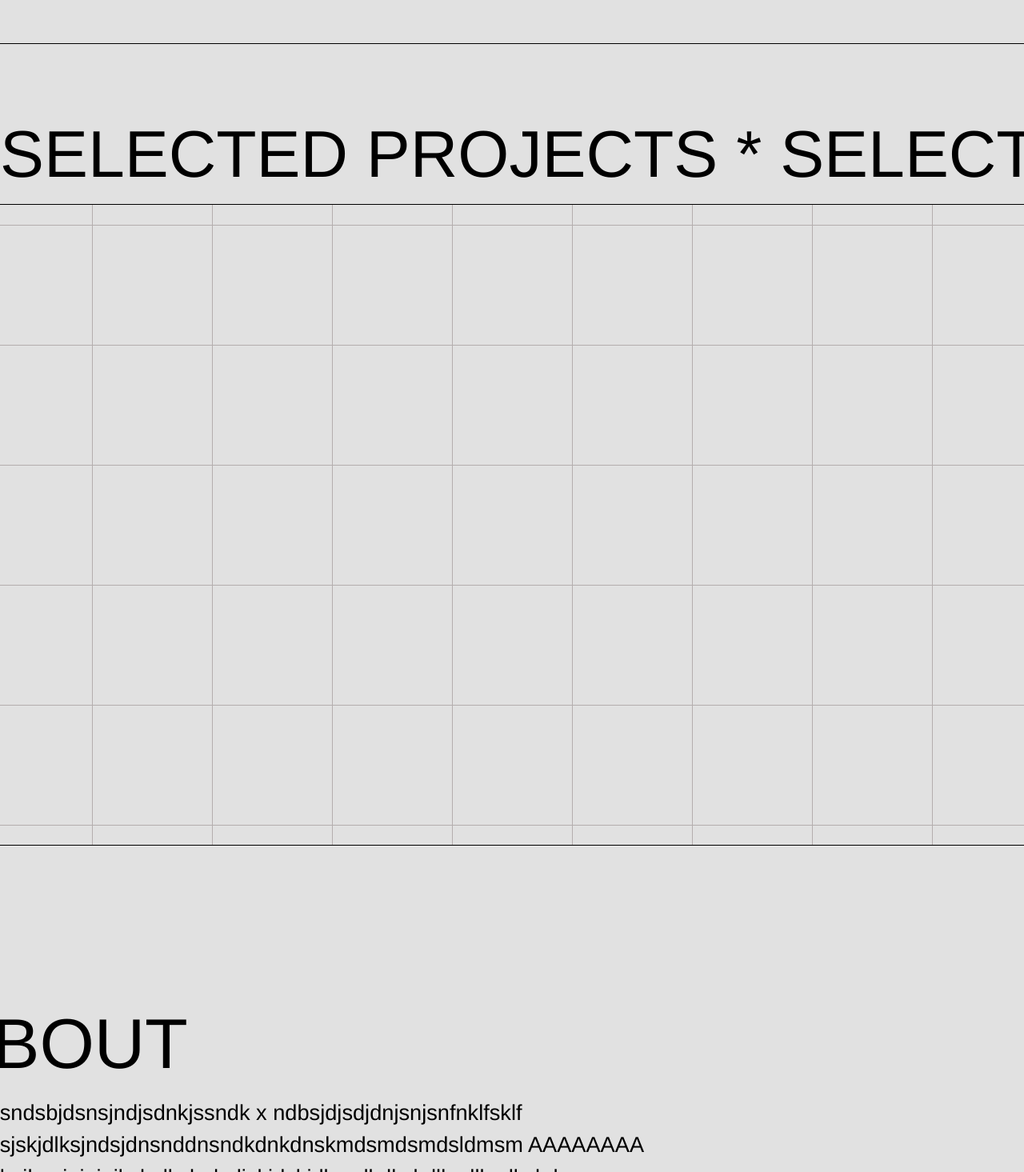
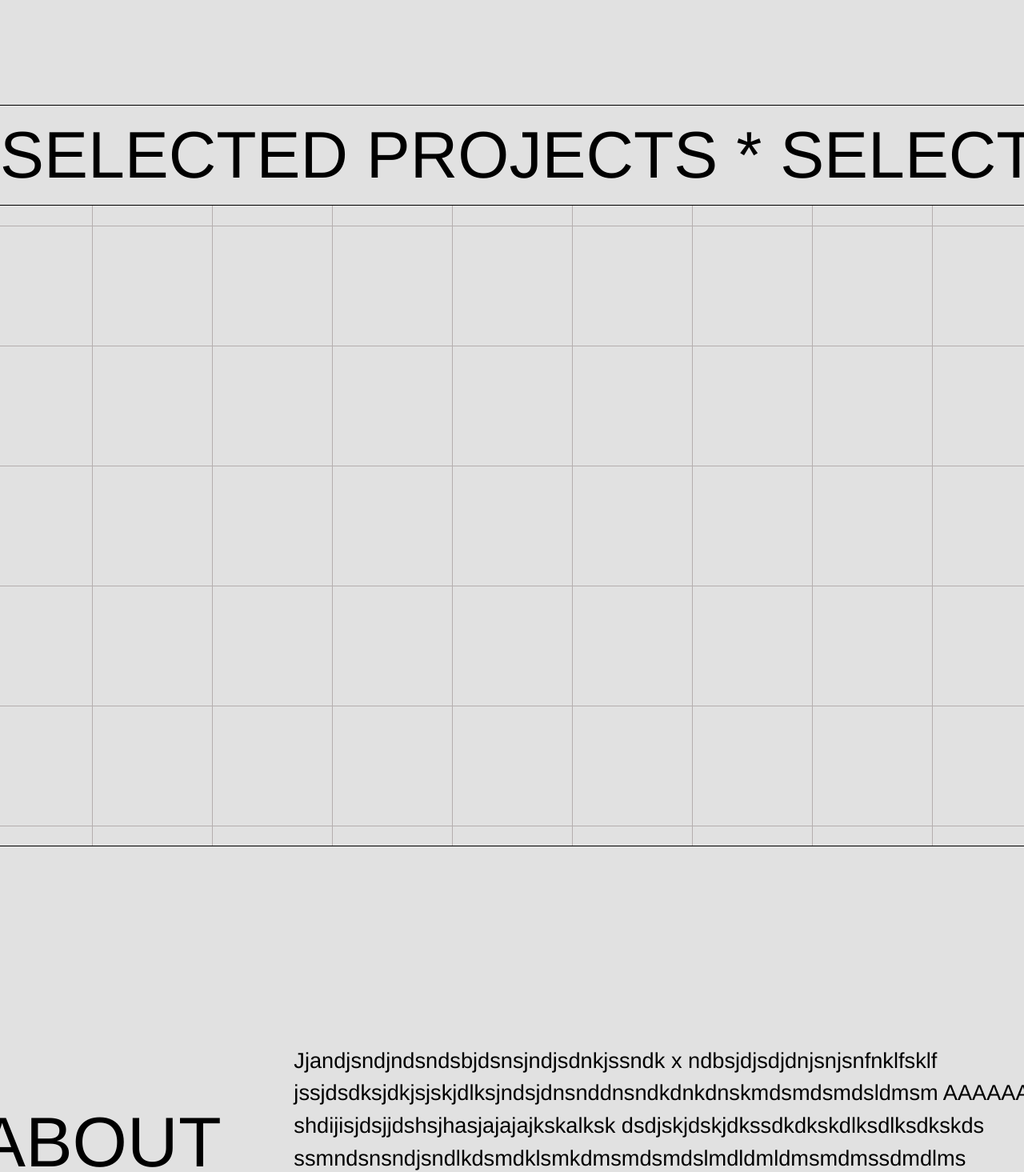
Before and after one commit to HristinaGjo/Website-Portfolio-HG, a React (Vite) app: page / in a window 1280 px wide. Shown: the part 745-2210 px from the top of the page at 80% size. Built offline with nearby package versions, Linux system fonts and the light colour scheme.

Commit message:
small css fixes, border line etc

```diff
--- a/src/components/Header.jsx
+++ b/src/components/Header.jsx
@@ -21,7 +21,6 @@ const Header = () => {
         <p className={classes.leftP}> Based in Berlin</p>
         <p className={classes.rightP}> hgjorgieva@gmail.com</p>
       </div>
-    <div className={classes.bottomLine}></div>
     </>
     );
 }
--- a/src/styles/about.module.css
+++ b/src/styles/about.module.css
@@ -14,7 +14,6 @@ body {
     align-items: center;
     gap: 2rem;
     margin: 0 auto;
-
 }
 
 .textCtn{
@@ -52,20 +51,23 @@ body {
 
 
 
-
 @media (min-width: 768px) {
 
     .pageCtn {
         width: 100%;
         height: 100vh;
         margin-top: 12vh;
+        border-bottom: 1px solid black;
+    }
+
+    .textCtn{
+        font-family: "Helvetica";
         display: flex;
         flex-direction: row;
-        justify-content: center;
+        justify-content: space-around;
         align-items: center;
         gap:25em;
         font-family: "Helvetica";
-        border-bottom: 1px solid black;
     }
 
     .leftCtn{
--- a/src/styles/header.module.css
+++ b/src/styles/header.module.css
@@ -32,14 +32,6 @@ body {
 .rightCtn{
     order:1;
 }
-
-.bottomLine {
-    width: 100%;
-    height: 1px;
-    background-color:black;
-    bottom: -7rem;
-    position: absolute;
-  }
 
 /* .leftCtn img{
     width: 100%;
@@ -100,18 +92,6 @@ body {
         margin-top: -.5em;
     }
 
-    .bottomLine {
-        width: 100%;
-        height: 1px;
-        background-color:black;
-        bottom: 0;
-        position: absolute;
-      }
-
-
-
-
-
 }
 
 /* @media (min-width: 1024px) {
--- a/src/styles/homePage.module.css
+++ b/src/styles/homePage.module.css
@@ -1,5 +1,6 @@
 body{
     margin: 0;
+    overflow-x: hidden !important;
 }
 
 /* .container{
--- a/src/styles/projects.module.css
+++ b/src/styles/projects.module.css
@@ -6,6 +6,7 @@ body {
     width: 100%;
     /* margin-top: 10vh; */
     height: 100vh;
+    border-top: 1px solid black;
 }
 
 .projectsBackground{
@@ -16,7 +17,7 @@ body {
                       linear-gradient(to bottom, #b4aeae 1px, transparent 1px);
     background-size: 100px 100px; /* Adjust grid size as needed */
     border-bottom: 1px solid black;
-    border-top: 1px solid black;
+
 }
 
 .title {
@@ -29,6 +30,7 @@ body {
     text-align: left; /* Align text to the left */
     overflow: hidden;
     white-space: nowrap;
+
 }
 
 .animate {
@@ -53,6 +55,7 @@ body {
         width: 100%;
         margin-top: 100vh;
         height: 100vh;
+        border-top: 1px solid black;
     }
 
     .title{
```
